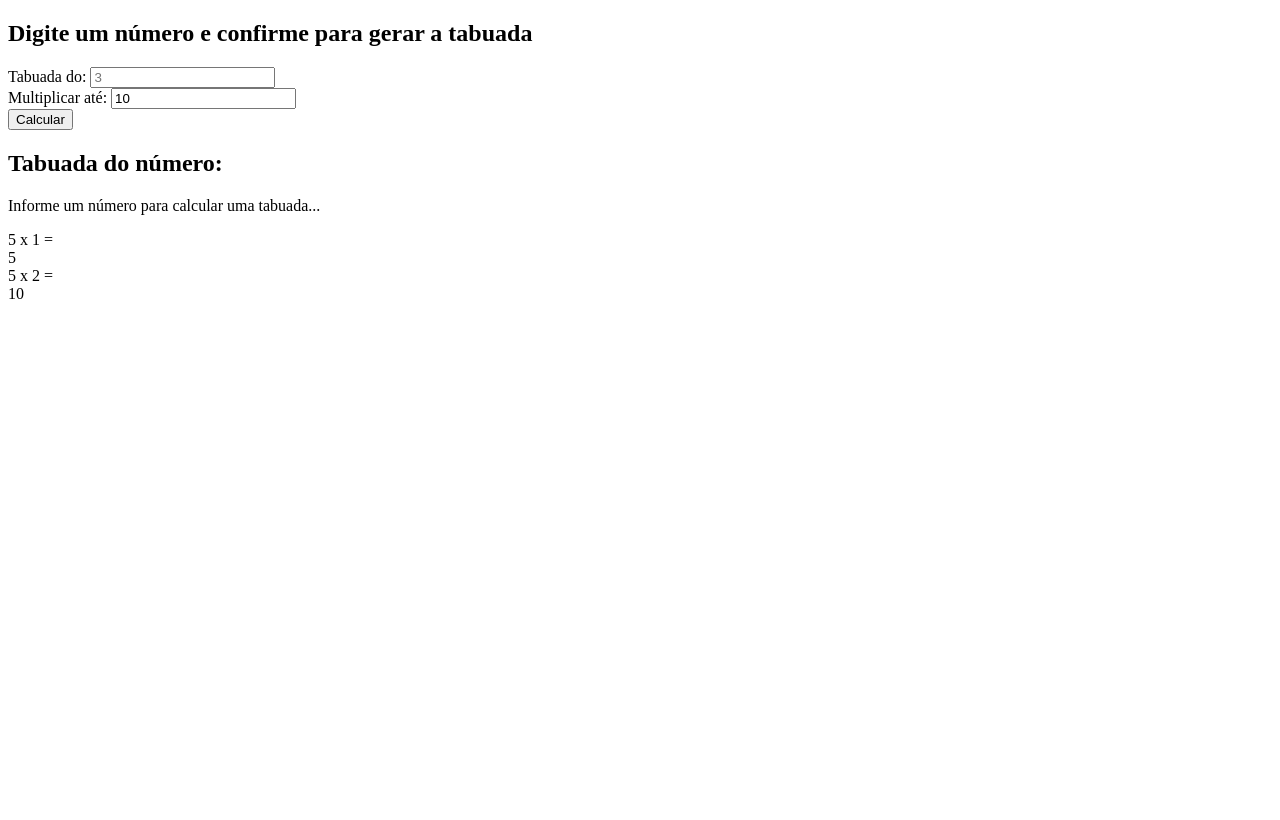
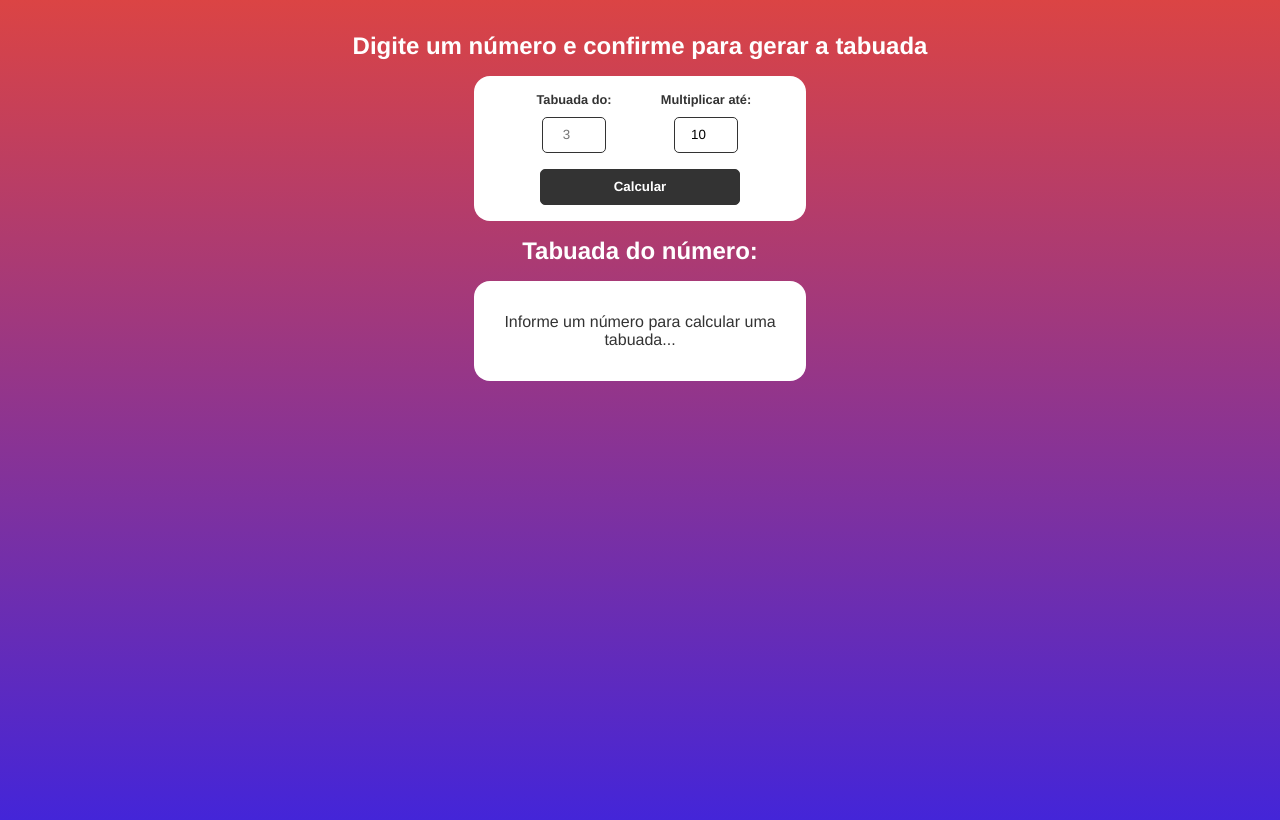
Before and after one commit to eduardaperez/projeto-tabuada, a plain HTML site: page index.html in a window 1280 px wide. Drawn offline with Linux system fonts and the light colour scheme.

Commit message:
estrutura css pronta

```diff
--- a/css/styles.css
+++ b/css/styles.css
@@ -0,0 +1,97 @@
+* {
+    margin: 0;
+    padding: 0;
+    font-family: Helvetica;
+}
+
+body {
+    text-align: center;
+    padding: 2rem;
+    min-height: 100vh;
+    background: linear-gradient(180deg, #db4444 0%, #3f24dd 98%);
+    color: #fff;
+}
+
+h2 {
+    margin-bottom: 1rem;
+}
+
+/*estilo formulário*/
+#multiplication-form {
+    display: flex;
+    justify-content: center;
+    align-items: center;
+    flex-wrap: wrap;
+    max-width: 300px;
+    margin: 1rem auto;
+    padding: 1rem;
+    background-color: #fff;
+    border-radius: 1rem;
+    color: #333;
+}
+
+.form-control {
+    display: flex;
+    flex-direction: column;
+    align-items: center;
+    width: 100px;
+    margin: 0 1rem;
+}
+
+.form-control label {
+    margin-bottom: 0.6rem;
+    font-size: 0.8rem;
+    font-weight: bold;
+}
+
+.form-control input {
+    margin-bottom: 1rem;
+    flex: 1;
+    padding: 0.6rem 0.4rem;
+    border: 1px solid #333;
+    width: 50px;
+    border-radius: 5px;
+    text-align: center;
+}
+
+#multiplication-form input[type="submit"] {
+    max-height: 50px;
+    padding: 0.6rem 1.2rem;
+    width: 200px;
+    color: #fff;
+    background-color: #333;
+    border: 1px solid #333;
+    border-radius: 5px;
+    cursor: pointer;
+    font-weight: bold;
+}
+
+/*estilo resultado*/
+#multiplication-operations {
+    display: flex;
+    flex-direction: column;
+    align-items: center;
+    max-width: 300px;
+    margin: 1rem auto;
+    padding: 2rem 1rem;
+    background-color: #fff;
+    color: #333;
+    border-radius: 1rem;
+}
+
+#multiplication-operations .row {
+    display: flex;
+    justify-content: center;
+    border: 1px solid #ccc;
+    border-bottom: none;
+    padding: 0.5rem;
+    width: 150px;
+}
+
+#multiplication-operations .row:last-child {
+    border-bottom: 1px solid #ccc;
+}
+
+#multiplication-operations .result {
+    margin-left: 0.4rem;
+}
--- a/index.html
+++ b/index.html
@@ -24,13 +24,6 @@
         <h2 id="multiplication-title">Tabuada do número: <span></span></h2>
         <div id="multiplication-operations">
             <p>Informe um número para calcular uma tabuada...</p>
-            <div class="row">
-                <div class="operation">5 x 1 =</div>
-                <div class="result">5</div>
-            </div>
-            <div class="row">
-                <div class="operation">5 x 2 =</div>
-                <div class="result">10</div>
             </div>
         </div>
     </div>
```
